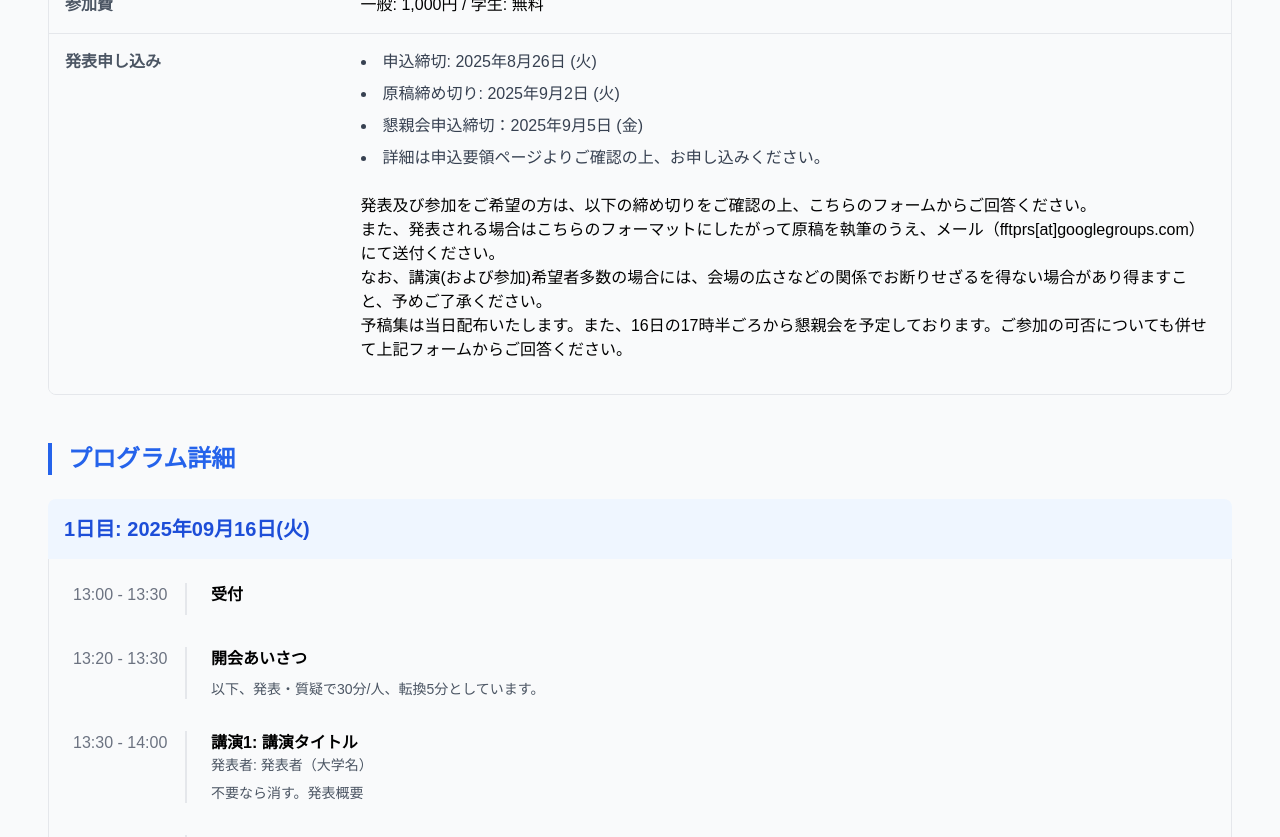
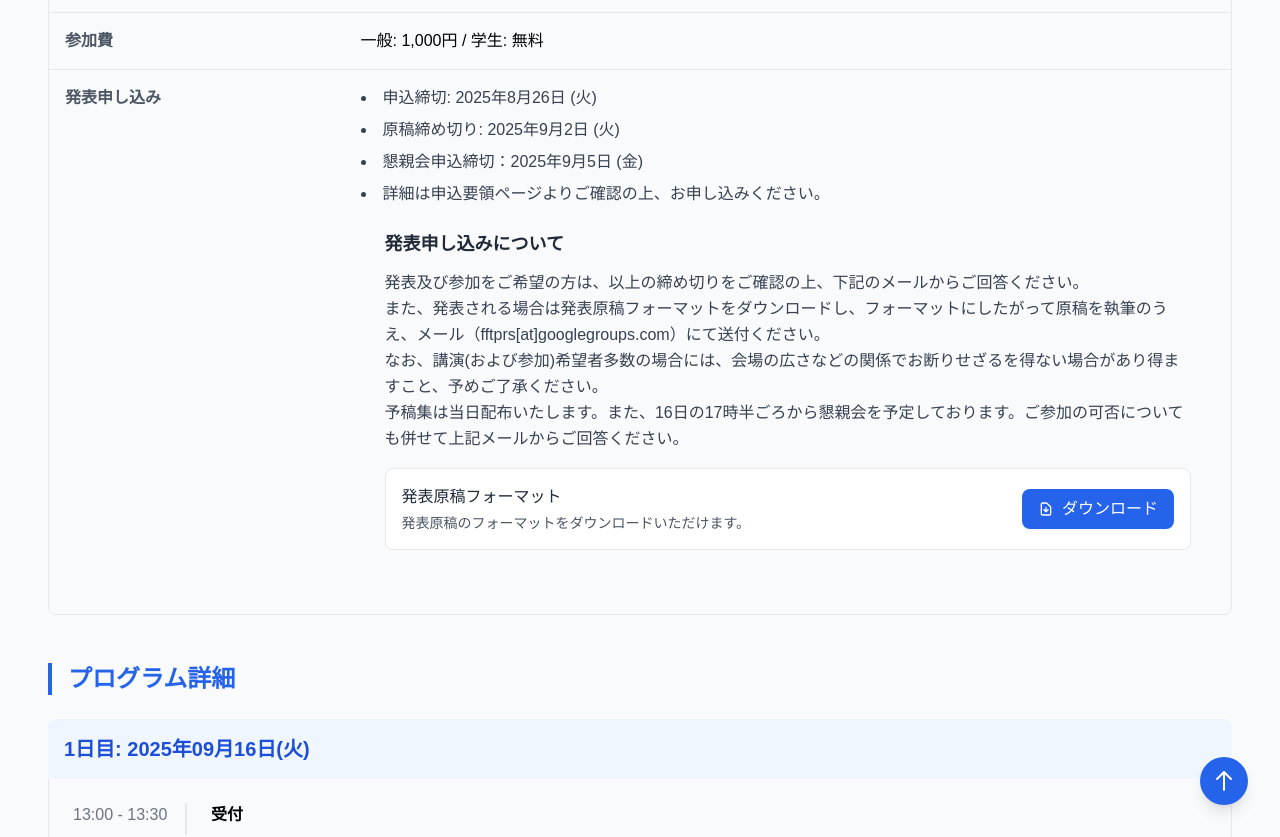
Before and after one commit to ko-max-123/site, a Jekyll site: the page built from pages/workshop11.html, in a window 1280 px wide and 900 px high, scrolled down 1251 px, cut to the strip 63-900 px from the top of the window. Built offline with Jekyll 4.4.1, drawn with Linux system fonts in a browser that asks for light colours; nearby versions of some CDN libraries.

Commit message:
内容とデザインの修正

```diff
--- a/_data/workshop11.yml
+++ b/_data/workshop11.yml
@@ -18,10 +18,10 @@ application_deadline: "申込締切: 2025年8月26日 (火)"
 manuscript_deadline: "原稿締め切り: 2025年9月2日 (火)"
 social_gathering_application_deadline: "懇親会申込締切：2025年9月5日 (金)"
 application_description: "
-発表及び参加をご希望の方は、以下の締め切りをご確認の上、こちらのフォームからご回答ください。<br />
-また、発表される場合はこちらのフォーマットにしたがって原稿を執筆のうえ、メール（fftprs[at]googlegroups.com）にて送付ください。<br />
+発表及び参加をご希望の方は、以上の締め切りをご確認の上、下記のメールからご回答ください。<br />
+また、発表される場合は発表原稿フォーマットをダウンロードし、フォーマットにしたがって原稿を執筆のうえ、メール（fftprs[at]googlegroups.com）にて送付ください。<br />
 なお、講演(および参加)希望者多数の場合には、会場の広さなどの関係でお断りせざるを得ない場合があり得ますこと、予めご了承ください。<br />
-予稿集は当日配布いたします。また、16日の17時半ごろから懇親会を予定しております。ご参加の可否についても併せて上記フォームからご回答ください。"
+予稿集は当日配布いたします。また、16日の17時半ごろから懇親会を予定しております。ご参加の可否についても併せて上記メールからご回答ください。"
 
 url: "/site/pages/workshop11/"
 description: "説明説明説明説明説明説明説明説明説明説明説明説明説明説明説明説明"
--- a/_layouts/default.html
+++ b/_layouts/default.html
@@ -24,6 +24,12 @@
     <!-- Footer -->
     {% include footer.html %}
 
+    <!-- トップに戻るボタン -->
+    <button id="scroll-to-top" class="fixed bottom-8 right-8 bg-blue-600 text-white p-3 rounded-full shadow-lg hover:bg-blue-700 transition-all duration-200 opacity-0 invisible group" aria-label="トップに戻る">
+        <svg class="w-6 h-6" fill="none" stroke="currentColor" viewBox="0 0 24 24">
+            <path stroke-linecap="round" stroke-linejoin="round" stroke-width="2" d="M5 10l7-7m0 0l7 7m-7-7v18"></path>
+        </svg>
+    </button>
     <!-- Custom JavaScript -->
     <script src="/site/{{ '/assets/js/main.js' | relative_url }}"></script>
 </body>
--- a/assets/js/main.js
+++ b/assets/js/main.js
@@ -12,3 +12,24 @@ navLinks.forEach(link => {
         mobileMenu.classList.add('hidden');
     });
 });
+
+const scrollToTopBtn = document.getElementById('scroll-to-top');
+
+// スクロール位置に応じてボタンの表示/非表示を切り替え
+window.addEventListener('scroll', function() {
+    if (window.pageYOffset > 300) {
+        scrollToTopBtn.classList.remove('opacity-0', 'invisible');
+        scrollToTopBtn.classList.add('opacity-100', 'visible');
+    } else {
+        scrollToTopBtn.classList.add('opacity-0', 'invisible');
+        scrollToTopBtn.classList.remove('opacity-100', 'visible');
+    }
+});
+
+// ボタンクリックでトップにスクロール
+scrollToTopBtn.addEventListener('click', function() {
+    window.scrollTo({
+        top: 0,
+        behavior: 'smooth'
+    });
+});
--- a/pages/workshop11.html
+++ b/pages/workshop11.html
@@ -6,8 +6,44 @@ description: "第11回有限体理論とその擬似乱数系列生成への応
 {% assign workshop11 = site.data.workshop11 %}
 <main class="container mx-auto px-6 md:px-8 py-12" id="top">
     <h1 class="text-4xl font-bold text-center mb-2">{{ workshop11.title }}</h1>
-    <p class="text-center text-gray-500 mb-12">主催: {{ workshop11.sponsored_by }}</p>
-    <p class="text-center text-gray-500 mb-12">実行委員: {{ workshop11.executive_committee_member }}</p>
+    <p class="text-center text-gray-500 mb-4">主催: {{ workshop11.sponsored_by }}</p>
+    <p class="text-center text-gray-500 mb-8">実行委員: {{ workshop11.executive_committee_member }}</p>
+
+    <!-- アンカーリンク -->
+    <div class="flex justify-center mb-12">
+        <nav class="flex flex-wrap gap-4 justify-center">
+            <a href="#overview" class="inline-flex items-center px-4 py-2 bg-blue-600 text-white text-sm font-medium rounded-lg hover:bg-blue-700 transition-colors duration-200 shadow-sm">
+                <svg class="w-4 h-4 mr-2" fill="none" stroke="currentColor" viewBox="0 0 24 24">
+                    <path stroke-linecap="round" stroke-linejoin="round" stroke-width="2" d="M9 12h6m-6-4h6m2 5H7a2 2 0 00-2 2v4a2 2 0 002 2h10a2 2 0 002-2v-4a2 2 0 00-2-2z"></path>
+                </svg>
+                概要
+            </a>
+            <a href="#info" class="inline-flex items-center px-4 py-2 bg-gray-600 text-white text-sm font-medium rounded-lg hover:bg-gray-700 transition-colors duration-200 shadow-sm">
+                <svg class="w-4 h-4 mr-2" fill="none" stroke="currentColor" viewBox="0 0 24 24">
+                    <path stroke-linecap="round" stroke-linejoin="round" stroke-width="2" d="M13 16h-1v-4h-1m1-4h.01M21 12a9 9 0 11-18 0 9 9 0 0118 0z"></path>
+                </svg>
+                基本情報
+            </a>
+            <a href="#program" class="inline-flex items-center px-4 py-2 bg-green-600 text-white text-sm font-medium rounded-lg hover:bg-green-700 transition-colors duration-200 shadow-sm">
+                <svg class="w-4 h-4 mr-2" fill="none" stroke="currentColor" viewBox="0 0 24 24">
+                    <path stroke-linecap="round" stroke-linejoin="round" stroke-width="2" d="M8 7V3m8 4V3m-9 8h10M5 21h14a2 2 0 002-2V7a2 2 0 00-2-2H5a2 2 0 00-2 2v12a2 2 0 002 2z"></path>
+                </svg>
+                プログラム
+            </a>
+            <a href="#proceedings" class="inline-flex items-center px-4 py-2 bg-purple-600 text-white text-sm font-medium rounded-lg hover:bg-purple-700 transition-colors duration-200 shadow-sm">
+                <svg class="w-4 h-4 mr-2" fill="none" stroke="currentColor" viewBox="0 0 24 24">
+                    <path stroke-linecap="round" stroke-linejoin="round" stroke-width="2" d="M12 10v6m0 0l-3-3m3 3l3-3m2 8H7a2 2 0 01-2-2V5a2 2 0 012-2h5.586a1 1 0 01.707.293l5.414 5.414a1 1 0 01.293.707V19a2 2 0 01-2 2z"></path>
+                </svg>
+                予稿集
+            </a>
+            <a href="#links" class="inline-flex items-center px-4 py-2 bg-orange-600 text-white text-sm font-medium rounded-lg hover:bg-orange-700 transition-colors duration-200 shadow-sm">
+                <svg class="w-4 h-4 mr-2" fill="none" stroke="currentColor" viewBox="0 0 24 24">
+                    <path stroke-linecap="round" stroke-linejoin="round" stroke-width="2" d="M13.828 10.172a4 4 0 00-5.656 0l-4 4a4 4 0 105.656 5.656l1.102-1.101m-.758-4.899a4 4 0 005.656 0l4-4a4 4 0 00-5.656-5.656l-1.1 1.1"></path>
+                </svg>
+                関連情報
+            </a>
+        </nav>
+    </div>
     <section class="mb-12" id="overview">
         <h2 class="text-2xl font-bold text-blue-600 border-l-4 border-blue-600 pl-4 mb-6">概要</h2>
         <p class="text-gray-700 leading-relaxed">
@@ -43,11 +79,28 @@ description: "第11回有限体理論とその擬似乱数系列生成への応
                         <li>{{ workshop11.social_gathering_application_deadline }}</li>
                         <li>詳細は申込要領ページよりご確認の上、お申し込みください。</li>
                     </ul>
-                    <p class="mb-4">
-                        <br />
-                        {{ workshop11.application_description }}
-                    </p>
+                    <div class="bg-gray-50 p-6 rounded-lg mb-6">
+                        <h4 class="text-lg font-semibold text-gray-800 mb-3">発表申し込みについて</h4>
+                        <div class="text-gray-700 leading-relaxed mb-4">
+                            {{ workshop11.application_description }}
+                        </div>
 
+                        <div class="bg-white p-4 rounded-lg border border-gray-200">
+                            <div class="flex items-center justify-between">
+                                <div>
+                                    <h5 class="font-medium text-gray-800 mb-1">発表原稿フォーマット</h5>
+                                    <p class="text-sm text-gray-600">発表原稿のフォーマットをダウンロードいただけます。</p>
+                                </div>
+                                <a class="inline-flex items-center bg-blue-600 text-white font-medium py-2 px-4 rounded-lg hover:bg-blue-700 transition-colors duration-200 shadow-sm"
+                                   href="#">
+                                    <svg class="w-4 h-4 mr-2" fill="none" stroke="currentColor" viewBox="0 0 24 24">
+                                        <path stroke-linecap="round" stroke-linejoin="round" stroke-width="2" d="M12 10v6m0 0l-3-3m3 3l3-3m2 8H7a2 2 0 01-2-2V5a2 2 0 012-2h5.586a1 1 0 01.707.293l5.414 5.414a1 1 0 01.293.707V19a2 2 0 01-2 2z"></path>
+                                    </svg>
+                                    ダウンロード
+                                </a>
+                            </div>
+                        </div>
+                    </div>
                 </div>
             </div>
         </div>
```
